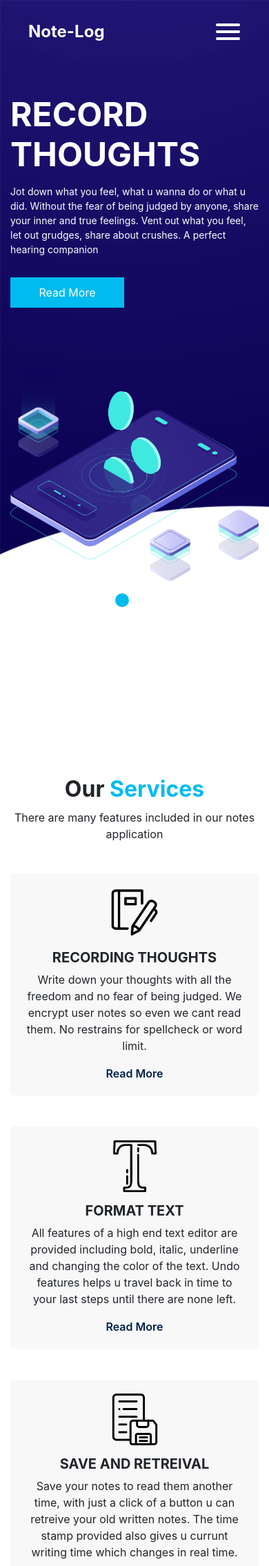
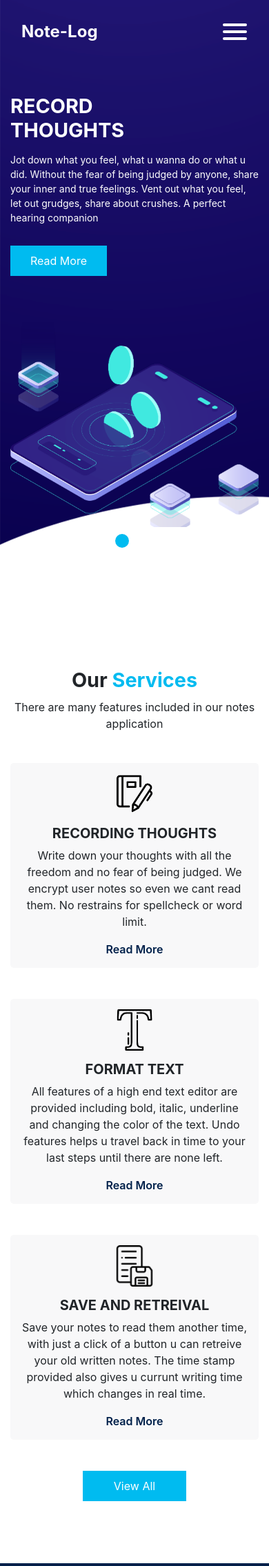
Before and after one commit to AdheeshVerma/Note_Log, a Django app: page / in a window 390 px wide. Shown: the top 2270 px of the page at 69% size. Run offline with Django 5.2, Linux system fonts and the light colour scheme; some libraries are stand-ins or nearby versions.

Commit message:
trying to make it responsive

```diff
--- a/static/css/style.css
+++ b/static/css/style.css
@@ -120,11 +120,17 @@ a:focus {
   min-height: 100%;
 }
 
+/* .hero_area .hero_bg_box img {
+  min-width: 100%;
+  min-height: 100%;
+} */
+
+
 .hero_area .hero_bg_box img {
   min-width: 100%;
   min-height: 100%;
+  object-fit: cover;
 }
-
 .sub_page .hero_area {
   min-height: auto;
   background: linear-gradient(130deg, #231a6f, #0f054c);
@@ -423,7 +429,7 @@ a:focus {
   border-radius: 5px;
 }
 
-.service_section .box .img-box {
+/* .service_section .box .img-box {
   display: -webkit-box;
   display: -ms-flexbox;
   display: flex;
@@ -437,13 +443,28 @@ a:focus {
   min-width: 75px;
   height: 75px;
   margin-bottom: 15px;
+} */
+
+.service_section .box .img-box {
+  display: flex;
+  justify-content: center;
+  align-items: center;
+  width: 125px;
+  height: 75px;
+  margin-bottom: 15px;
 }
+
+/* .service_section .box .img-box img {
+  max-width: 100%;
+  max-height: 100%;
+  -webkit-transition: all 0.3s;
+  transition: all 0.3s;
+} */
 
 .service_section .box .img-box img {
   max-width: 100%;
   max-height: 100%;
-  -webkit-transition: all 0.3s;
-  transition: all 0.3s;
+  object-fit: contain;
 }
 
 .service_section .box .detail-box h5 {
@@ -694,3 +715,104 @@ a:focus {
   0% { transform: rotate(0deg); }
   100% { transform: rotate(360deg); }
 }
+
+/* Base responsive fixes */
+@media (max-width: 991px) {
+  .slider_section .detail-box h1 {
+    font-size: 2.5rem;
+  }
+
+  .slider_section {
+    padding: 45px 0 100px 0;
+  }
+}
+
+@media (max-width: 767px) {
+  .slider_section .detail-box h1 {
+    font-size: 2rem;
+  }
+
+  .slider_section {
+    padding: 45px 0 75px 0;
+  }
+
+  .slider_section .img-box {
+    margin: 25px 0;
+  }
+
+  .about_section .img-box {
+    margin-bottom: 30px;
+  }
+
+  .service_section .box {
+    padding: 15px;
+  }
+
+  .hero_area {
+    min-height: auto;
+  }
+}
+
+@media (max-width: 576px) {
+  .slider_section .detail-box h1 {
+    font-size: 1.8rem;
+  }
+
+  .slider_section .detail-box .btn-box a {
+    width: 140px;
+    padding: 8px 10px;
+  }
+
+  .heading_container h2 {
+    font-size: 1.8rem;
+  }
+
+  .service_section .box .img-box {
+    width: 100px;
+    height: 60px;
+  }
+
+  .custom_nav-container .navbar-nav {
+    padding-top: 15px;
+    align-items: center;
+  }
+
+  .header_section .container-fluid {
+    padding-right: 15px;
+    padding-left: 15px;
+  }
+}
+
+/* Improve loading screen responsiveness */
+#loading-screen {
+  position: fixed;
+  top: 0;
+  left: 0;
+  width: 100%;
+  height: 100%;
+  background-color: rgba(0, 0, 0, 0.7);
+  display: flex;
+  justify-content: center;
+  align-items: center;
+  z-index: 9999;
+}
+
+/* Fix navbar on mobile */
+.custom_nav-container .navbar-nav .nav-item .nav-link {
+  display: inline-block;
+}
+
+/* Fix footer responsiveness */
+@media (max-width: 767px) {
+  .info_section .info_social {
+    justify-content: center;
+  }
+
+  .info_section .info_links {
+    align-items: center;
+  }
+
+  .info_section form {
+    margin-top: 15px;
+  }
+}
--- a/templates/edit_note.html
+++ b/templates/edit_note.html
@@ -5,6 +5,7 @@
     <meta charset="UTF-8">
     <meta name="viewport" content="width=device-width, initial-scale=1.0">
     <title>Edit Note</title>
+    <meta name="viewport" content="width=device-width, initial-scale=1, shrink-to-fit=no">
     <link rel="preconnect" href="https://fonts.googleapis.com">
     <link rel="preconnect" href="https://fonts.gstatic.com" crossorigin>
     <link href="https://fonts.googleapis.com/css2?family=Merienda:wght@300..900&display=swap" rel="stylesheet">
```
Also changed, not shown: templates/index.html (+52 -0 lines).
